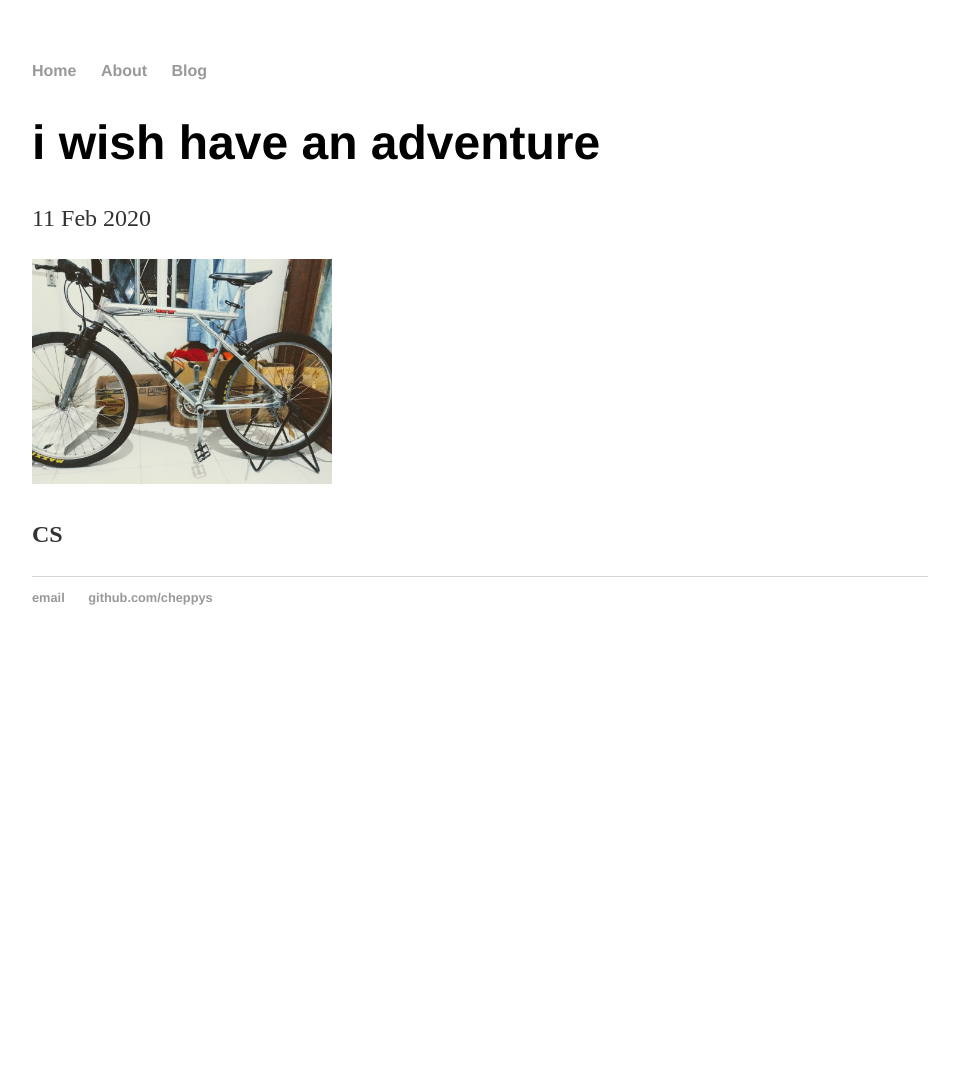
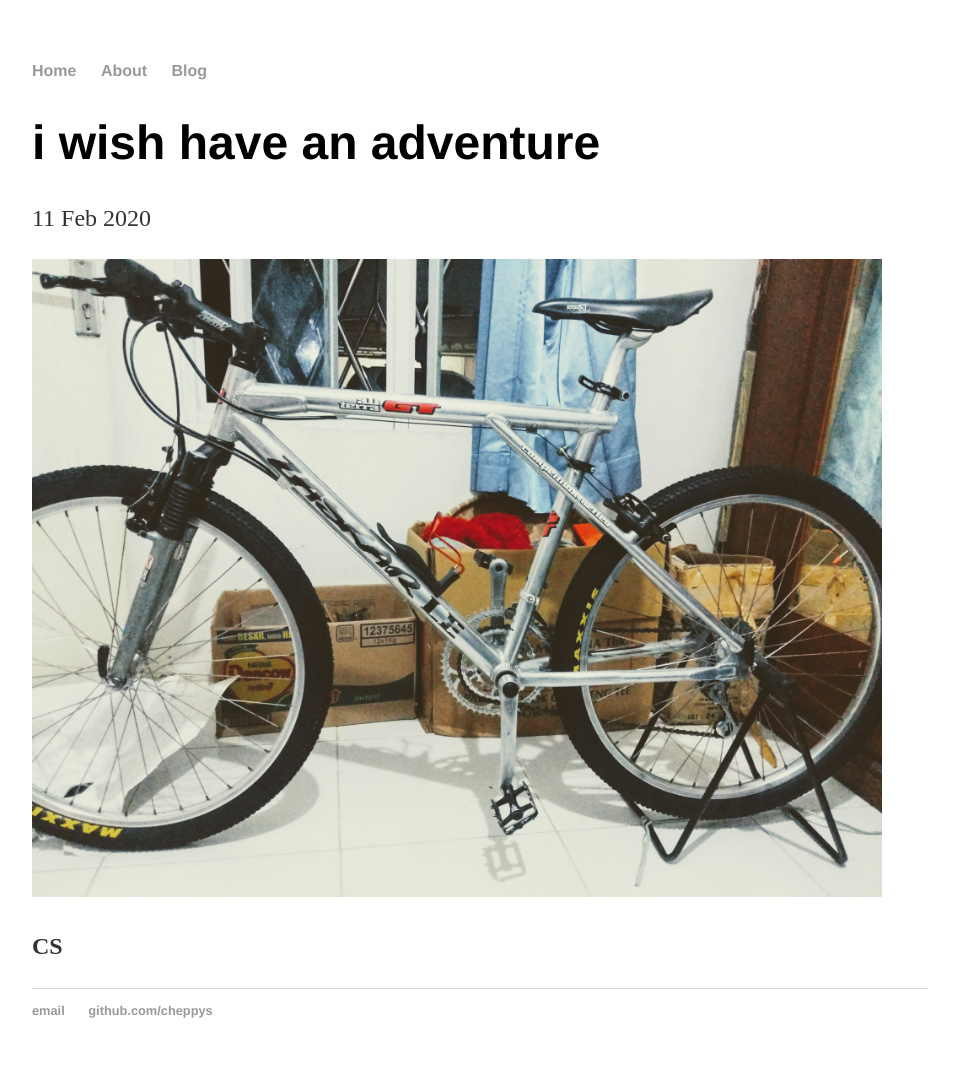
Before and after one commit to cheppys/cheppys.github.io, a Jekyll site: the page built from _posts/2019-08-20-post-bike-activity.md, in a window 1280 px wide. Shown: the whole page, without its empty margins (160-1119 px from the left). Built offline with Jekyll 4.4.1, drawn with Linux system fonts in a browser that asks for light colours; before the commit the page ends 900 px from its top, so only the background shows below that.

Commit message:
update post

```diff
--- a/_posts/2019-08-20-post-bike-activity.md
+++ b/_posts/2019-08-20-post-bike-activity.md
@@ -4,6 +4,6 @@ title: 'i wish have an adventure'
 date: 2020-02-11
 ---
 
-<img src="{{ site.baseurl }}/images/gt-zaskar.jpg" width="300"  />
+<img src="{{ site.baseurl }}/images/gt-zaskar.jpg" width="850"  />
 
 **CS**
```
